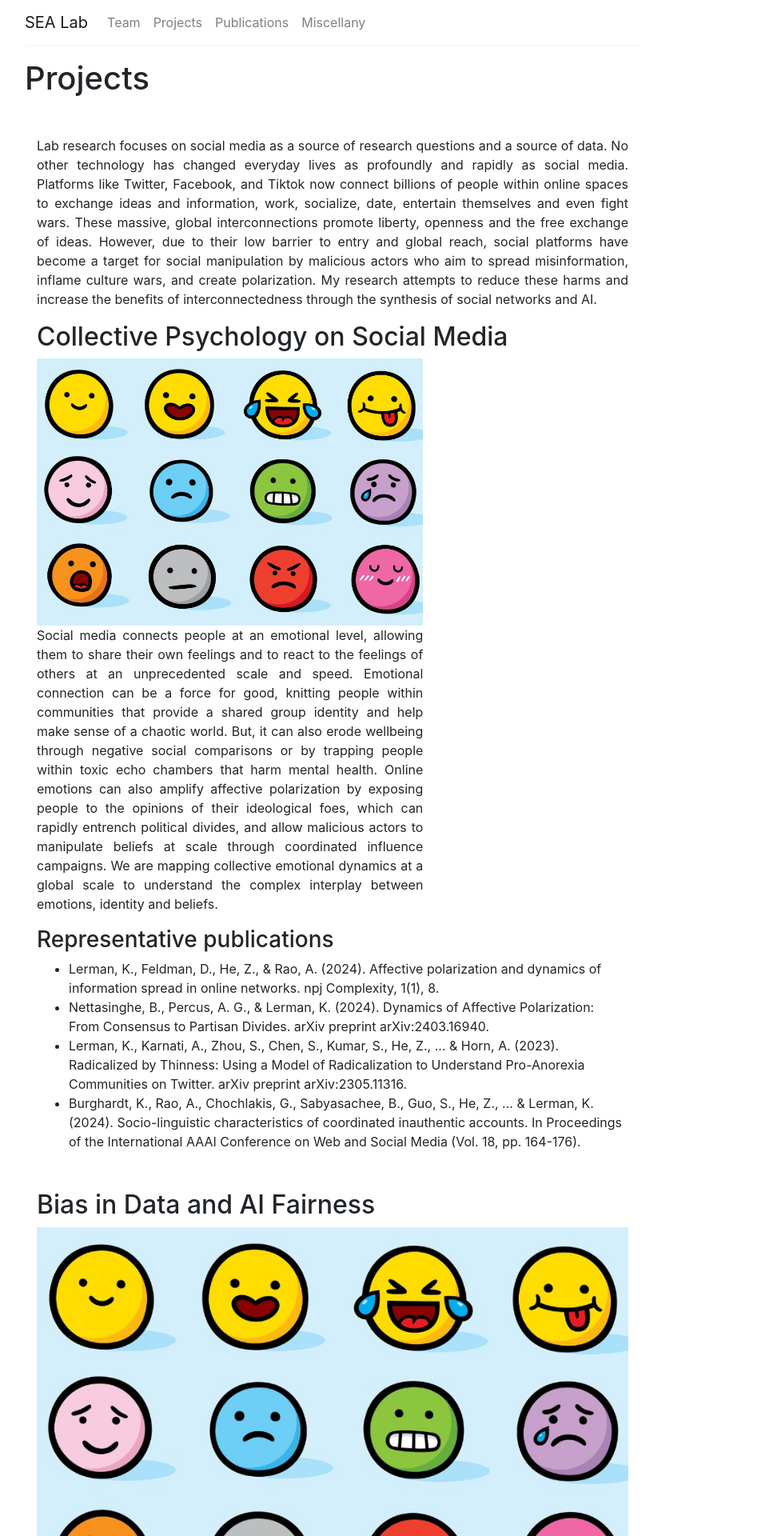
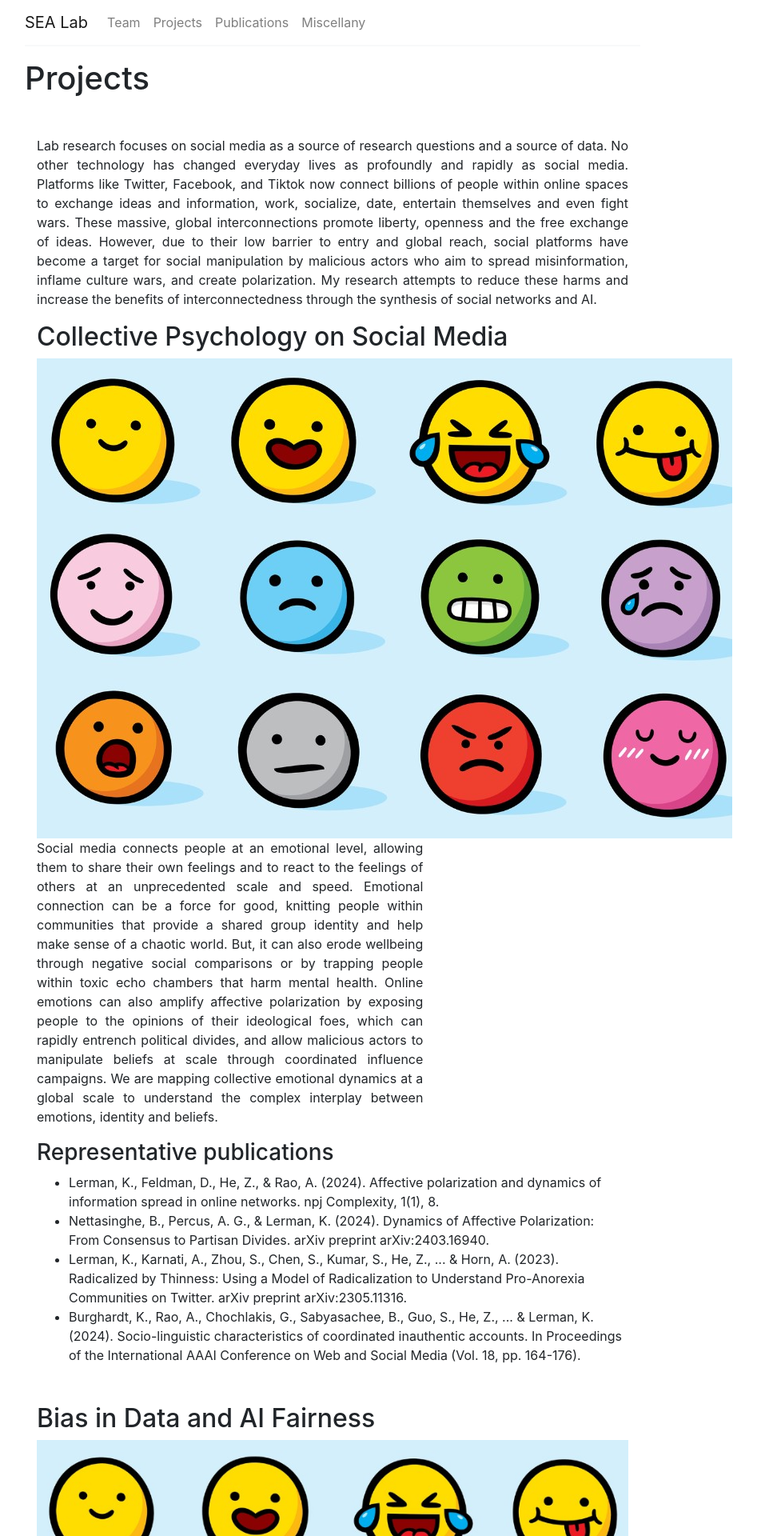
Before and after one commit to lermanlab/lermanlab.github.io, a Jekyll site: the page built from _pages/projects.html, in a window 1280 px wide. Shown: the top 1920 px of the page at 80% size, without its empty margins (224-1171 px from the left). Built offline with Jekyll 4.4.1, drawn with Linux system fonts in a browser that asks for light colours.

Commit message:
Update projects.html

```diff
--- a/_pages/projects.html
+++ b/_pages/projects.html
@@ -15,7 +15,7 @@ permalink: /projects/
     <div class="row">
         <div class="col-md-8">
             <div class="image-wrap">
-                <img src="/assets/images/proj-1.jpg" alt="Project Image 1" class="img-fluid">
+                <img src="/assets/images/proj-1.jpg" alt="Project Image 1">
             </div>
             <p>
                 Social media connects people at an emotional level, allowing them to share their own feelings and to react to the feelings of others at an unprecedented scale and speed. Emotional connection can be a force for good, knitting people within communities that provide a shared group identity and help make sense of a chaotic world. But, it can also erode wellbeing through negative social comparisons or by trapping people within toxic echo chambers that harm mental health. Online emotions can also amplify affective polarization by exposing people to the opinions of their ideological foes, which can rapidly entrench political divides, and allow malicious actors to manipulate beliefs at scale through coordinated influence campaigns. We are mapping collective emotional dynamics at a global scale to understand the complex interplay between emotions, identity and beliefs.
```
